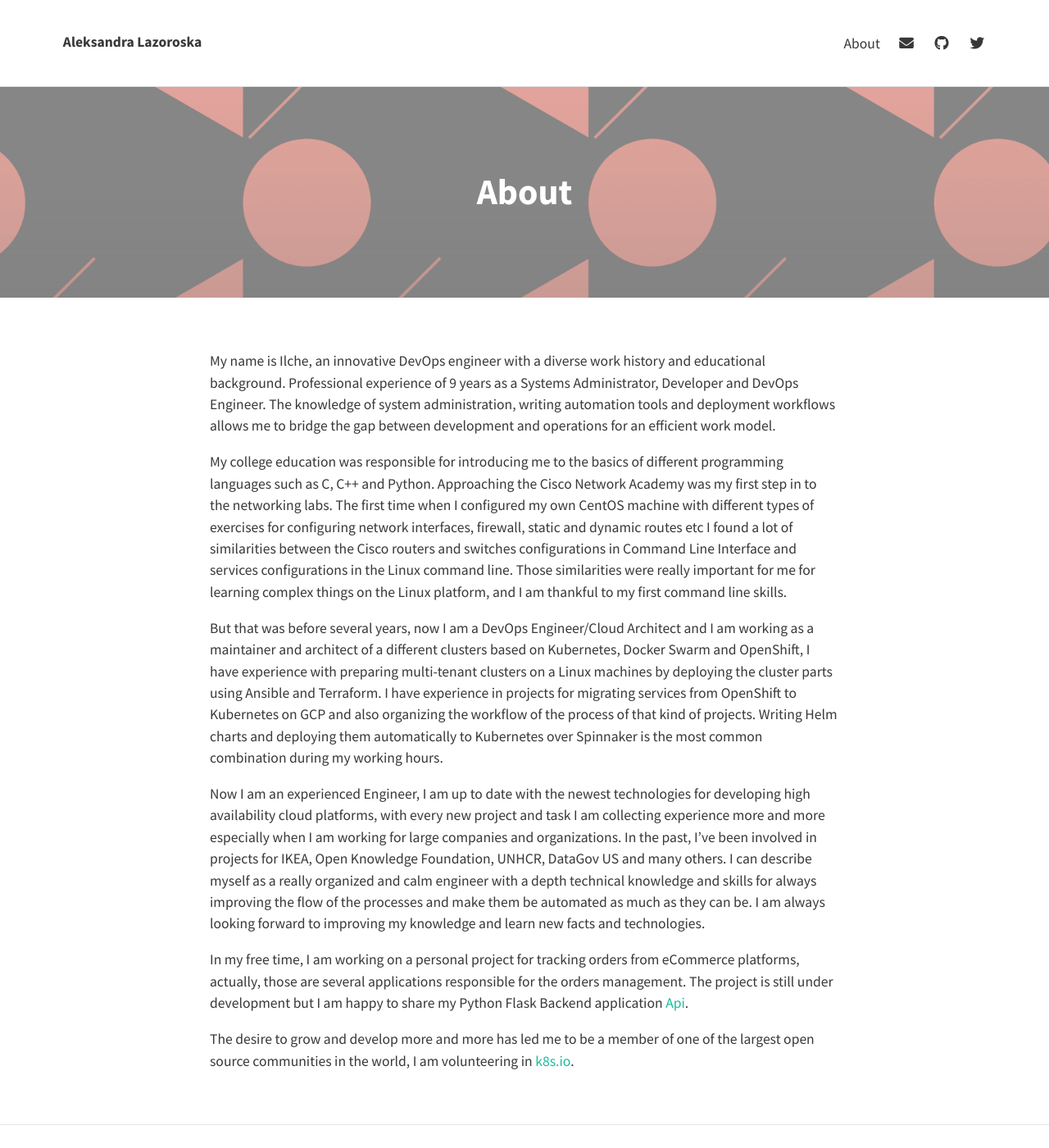
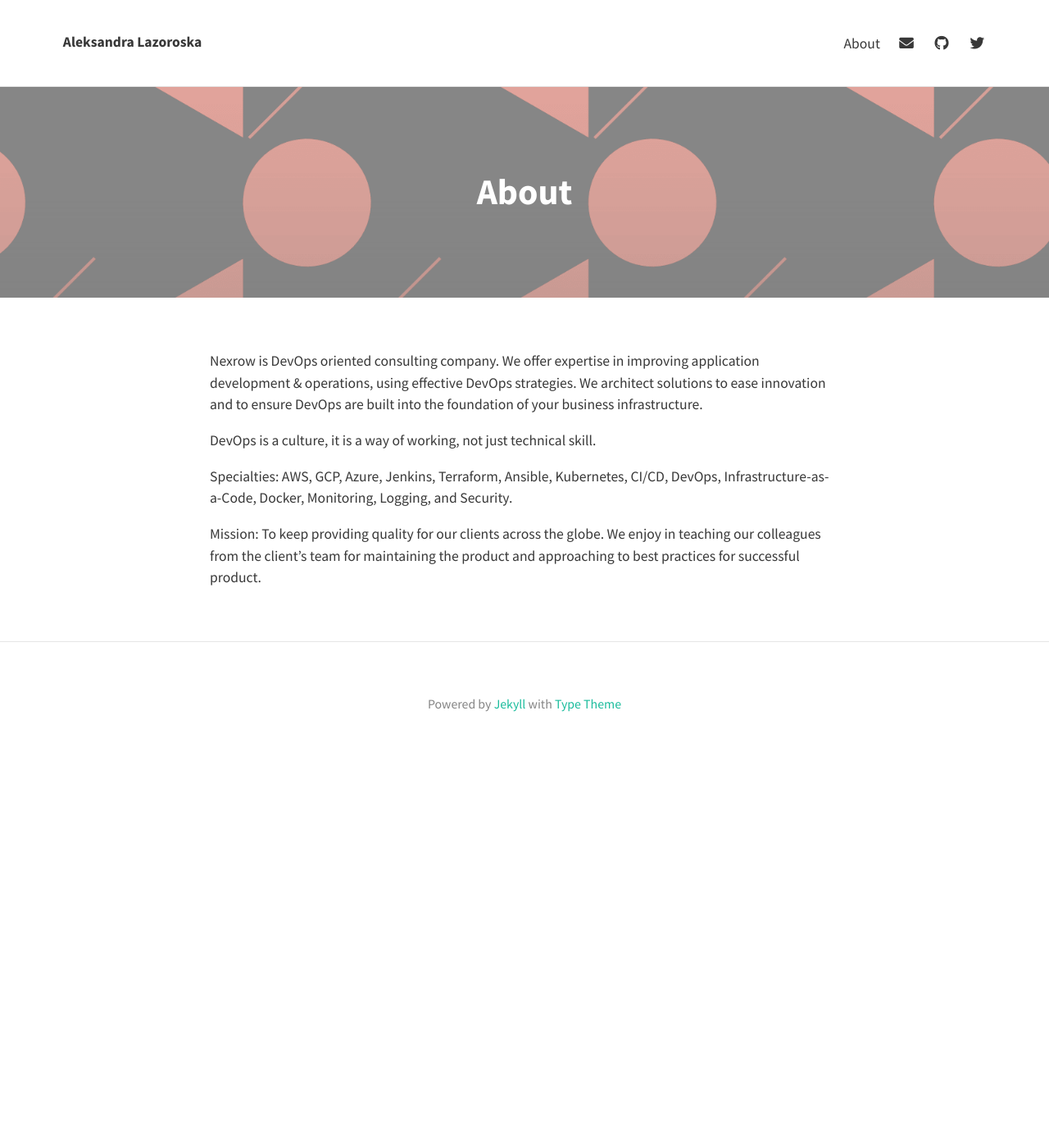
Before and after one commit to aleksandralazoroska/aleksandralazoroska.github.io, a Jekyll site: the page built from about.md, in a window 1280 px wide and 1400 px high. Shown: the whole window at 82% size. Built offline with Jekyll 4.4.1, drawn with Linux system fonts in a browser that asks for light colours; nearby versions of some CDN libraries.

Commit message:
Update about.md

```diff
--- a/about.md
+++ b/about.md
@@ -5,14 +5,10 @@ permalink: /about/
 feature-img: "assets/img/sample_feature_img_2.png"
 ---
 
-My name is Ilche, an innovative DevOps engineer with a diverse work history and educational background. Professional experience of 9 years as a Systems Administrator, Developer and DevOps Engineer. The knowledge of system administration, writing automation tools and deployment workflows allows me to bridge the gap between development and operations for an efficient work model.
+Nexrow is DevOps oriented consulting company. We offer expertise in improving application development & operations, using effective DevOps strategies. We architect solutions to ease innovation and to ensure DevOps are built into the foundation of your business infrastructure.
 
-My college education was responsible for introducing me to the basics of different programming languages such as C, C++ and Python. Approaching the Cisco Network Academy was my first step in to the networking labs. The first time when I configured my own CentOS machine with different types of exercises for configuring network interfaces, firewall, static and dynamic routes etc I found a lot of similarities between the Cisco routers and switches configurations in Command Line Interface and services configurations in the Linux command line. Those similarities were really important for me for learning complex things on the Linux platform, and I am thankful to my first command line skills.
+DevOps is a culture, it is a way of working, not just technical skill.
 
-But that was before several years, now I am a DevOps Engineer/Cloud Architect and I am working as a maintainer and architect of a different clusters based on Kubernetes, Docker Swarm and OpenShift, I have experience with preparing multi-tenant clusters on a Linux machines by deploying the cluster parts using Ansible and Terraform. I have experience in projects for migrating services from OpenShift to Kubernetes on GCP and also organizing the workflow of the process of that kind of projects. Writing Helm charts and deploying them automatically to Kubernetes over Spinnaker is the most common combination during my working hours.
+Specialties: AWS, GCP, Azure, Jenkins, Terraform, Ansible, Kubernetes, CI/CD, DevOps, Infrastructure-as-a-Code, Docker, Monitoring, Logging, and Security.
 
-Now I am an experienced Engineer, I am up to date with the newest technologies for developing high availability cloud platforms, with every new project and task I am collecting experience more and more especially when I am working for large companies and organizations. In the past, I’ve been involved in projects for IKEA, Open Knowledge Foundation, UNHCR, DataGov US and many others. I can describe myself as a really organized and calm engineer with a depth technical knowledge and skills for always improving the flow of the processes and make them be automated as much as they can be. I am always looking forward to improving my knowledge and learn new facts and technologies.
-
-In my free time, I am working on a personal project for tracking orders from eCommerce platforms, actually, those are several applications responsible for the orders management. The project is still under development but I am happy to share my Python Flask Backend application [Api](https://github.com/ordertracker/api).
-
-The desire to grow and develop more and more has led me to be a member of one of the largest open source communities in the world, I am volunteering in [k8s.io](https://github.com/kubernetes/k8s.io).
+Mission: To keep providing quality for our clients across the globe. We enjoy in teaching our colleagues from the client's team for maintaining the product and approaching to best practices for successful product.
```
